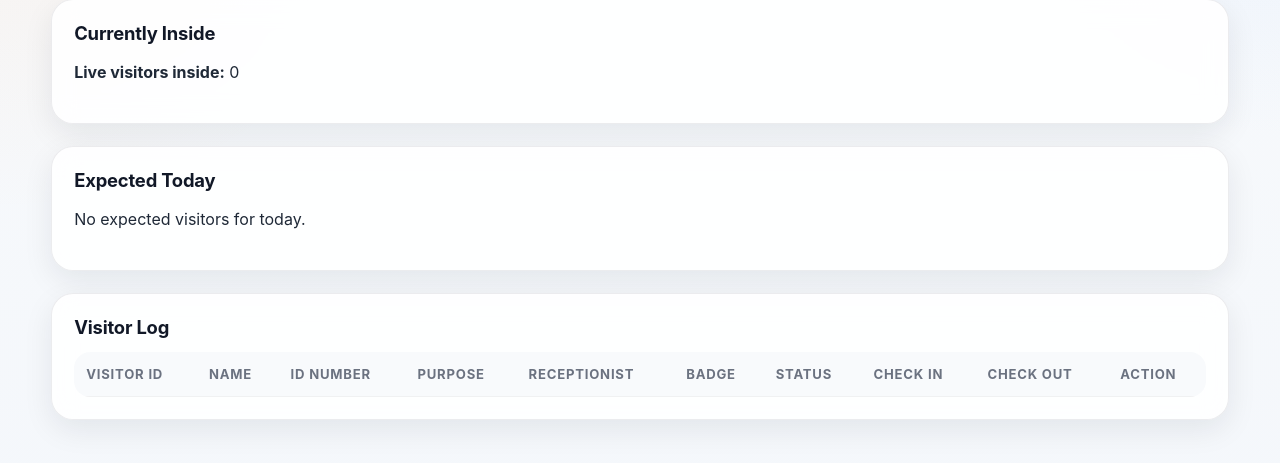
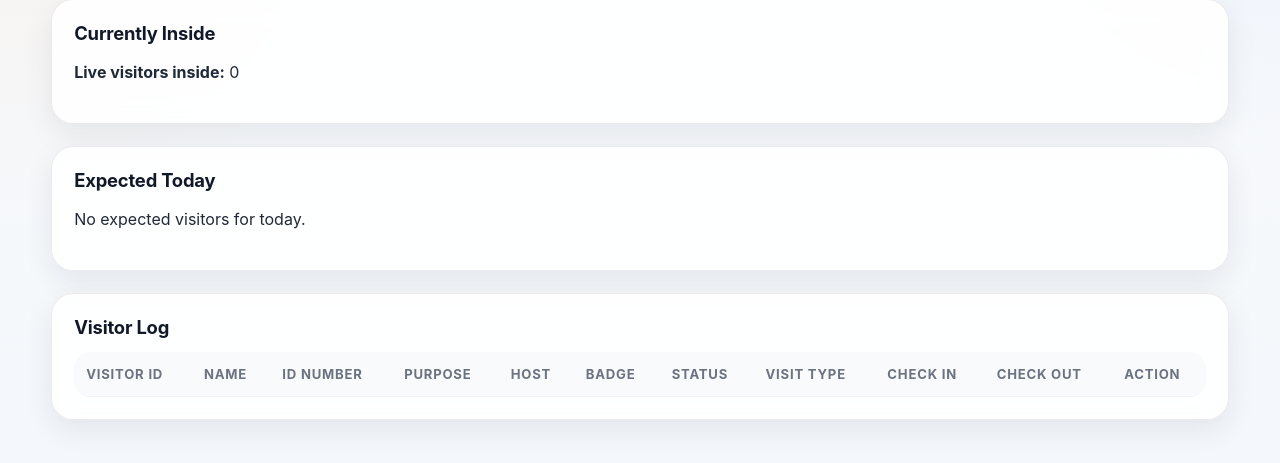
Before and after one commit to amberg710/visitor_delivery_demo-, a Flask app: page /visitors in a window 1280 px wide. Shown: the part 237-700 px from the top of the page. Run offline with Flask 3, Linux system fonts and the light colour scheme; lists and menus that the app fills with data are empty; parts of the project's set-up code (start-up, migrations or seed data) failed here and were passed over.

Commit message:
Update visitors.html

```diff
--- a/templates/visitors.html
+++ b/templates/visitors.html
@@ -49,9 +49,10 @@
                 <th>Name</th>
                 <th>ID Number</th>
                 <th>Purpose</th>
-                <th>Receptionist</th>
+                <th>Host</th>
                 <th>Visit Date</th>
                 <th>Notes</th>
+                <th>Action</th>
             </tr>
 
             {% for p in todays_prebooked %}
@@ -63,6 +64,12 @@
                 <td>{{ p.get("Host", "") }}</td>
                 <td>{{ p.get("VisitDate", "") }}</td>
                 <td>{{ p.get("Notes", "") }}</td>
+                <td>
+                    <form action="/checkin_prebooked" method="POST">
+                        <input type="hidden" name="row_index" value="{{ p.get('_row_index') }}">
+                        <button type="submit">Check In</button>
+                    </form>
+                </td>
             </tr>
             {% endfor %}
         </table>
@@ -80,9 +87,10 @@
                 <th>Name</th>
                 <th>ID Number</th>
                 <th>Purpose</th>
-                <th>Receptionist</th>
+                <th>Host</th>
                 <th>Badge</th>
                 <th>Status</th>
+                <th>Visit Type</th>
                 <th>Check In</th>
                 <th>Check Out</th>
                 <th>Action</th>
@@ -97,6 +105,13 @@
                 <td>{{ v.get("Host", "") }}</td>
                 <td>{{ v.get("BadgeNumber", "") }}</td>
                 <td>{{ v.get("Status", "") }}</td>
+                <td>
+                    {% if v.get("VisitType", "").strip().lower() == "scheduled" %}
+                        <span class="status-chip scheduled-chip">Scheduled</span>
+                    {% else %}
+                        <span class="status-chip unscheduled-chip">Unscheduled</span>
+                    {% endif %}
+                </td>
                 <td>{{ v.get("CheckInTime", "") }}</td>
                 <td>{{ v.get("CheckOutTime", "") }}</td>
                 <td>
```
